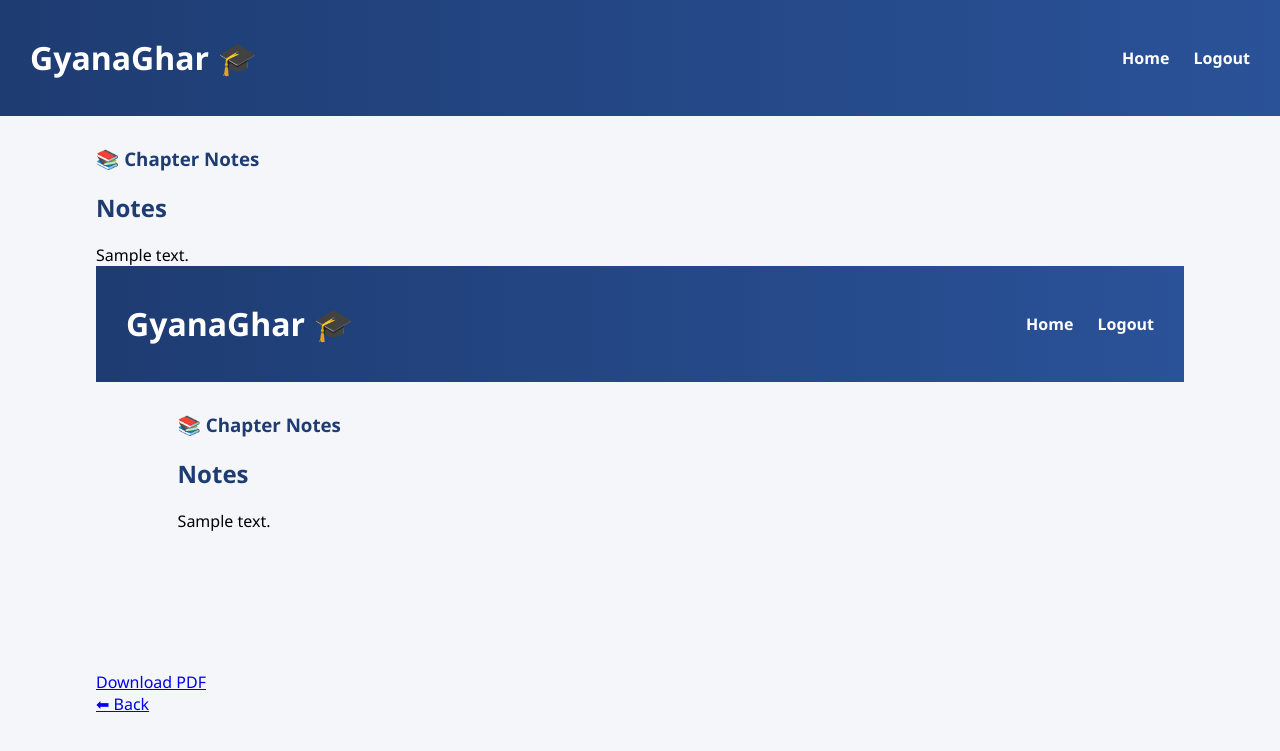
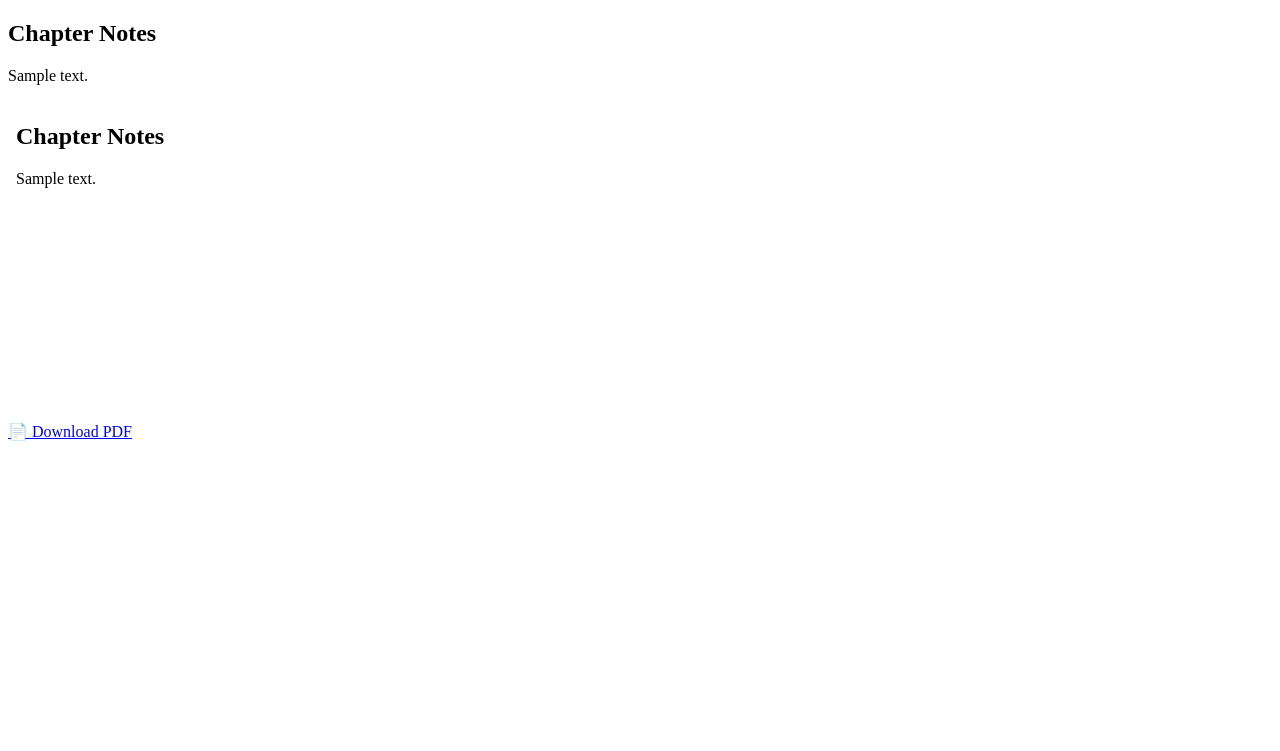
Before and after one commit to Rahul-web087/GyanaGhar, a Flask app: page /chapter/1 in a window 1280 px wide. Shown: the top 751 px of the page. Run offline with Flask 3, Linux system fonts and the light colour scheme; a user stored in the database is signed in; tables that the repository leaves empty hold one stand-in row (values such as "Sample post").

Commit message:
update note

```diff
--- a/app.py
+++ b/app.py
@@ -1845,7 +1845,8 @@ def chapter_page(chapter_id):
 
     return render_template(
         "notes.html",
-        note=note
+        note=note,
+        chapter_id=chapter_id
     )
 
 
--- a/templates/notes.html
+++ b/templates/notes.html
@@ -204,42 +204,96 @@
 
 
 
+<!--<!DOCTYPE html>-->
+<!--<html>-->
+<!--<head>-->
+
+<!--<title>Notes - GyanaGhar</title>-->
+
+<!--<link rel="stylesheet" href="{{ url_for('static', filename='style.css') }}">-->
+
+<!--<meta name="viewport" content="width=device-width, initial-scale=1.0">-->
+
+<!--</head>-->
+
+
+<!--<body>-->
+
+<!--<div class="navbar">-->
+
+<!--<h1>GyanaGhar 🎓</h1>-->
+
+<!--<div>-->
+
+<!--<a href="/dashboard">Home</a>-->
+
+<!--<a href="/logout">Logout</a>-->
+
+<!--</div>-->
+
+<!--</div>-->
+
+
+
+<!--<div class="container">-->
+
+<!--<h3>📚 Chapter Notes</h3>-->
+
+<!--<h2>Notes</h2>-->
+
+<!--{% if note %}-->
+
+<!--<div>-->
+
+<!--{{ note.content | safe }}-->
+
+<!--</div>-->
+
+<!--{% if note.video_link %}-->
+
+<!--<iframe width="100%" height="400"-->
+<!--src="{{ note.video_link }}"-->
+<!--frameborder="0"-->
+<!--allowfullscreen>-->
+<!--</iframe>-->
+
+<!--{% endif %}-->
+
+<!--{% if note.pdf_file %}-->
+
+<!--<a href="{{ note.pdf_file }}" target="_blank">-->
+<!--Download PDF-->
+<!--</a>-->
+
+<!--{% endif %}-->
+
+<!--{% else %}-->
+
+<!--<p>No notes available yet.</p>-->
+
+<!--{% endif %}-->
+
+<!--<br>-->
+
+<!--<a href="javascript:history.back()">⬅ Back</a>-->
+
+<!--</div>-->
+
+
+<!--</body>-->
+<!--</html>-->
+
+
+
 <!DOCTYPE html>
 <html>
 <head>
-
-<title>Notes - GyanaGhar</title>
-
-<link rel="stylesheet" href="{{ url_for('static', filename='style.css') }}">
-
-<meta name="viewport" content="width=device-width, initial-scale=1.0">
-
+<title>Notes</title>
 </head>
-
 
 <body>
 
-<div class="navbar">
-
-<h1>GyanaGhar 🎓</h1>
-
-<div>
-
-<a href="/dashboard">Home</a>
-
-<a href="/logout">Logout</a>
-
-</div>
-
-</div>
-
-
-
-<div class="container">
-
-<h3>📚 Chapter Notes</h3>
-
-<h2>Notes</h2>
+<h2>Chapter Notes</h2>
 
 {% if note %}
 
@@ -249,20 +303,24 @@
 
 </div>
 
+<br>
+
 {% if note.video_link %}
-
-<iframe width="100%" height="400"
+<iframe width="560" height="315"
 src="{{ note.video_link }}"
 frameborder="0"
 allowfullscreen>
 </iframe>
+{% endif %}
 
-{% endif %}
+<br>
 
 {% if note.pdf_file %}
 
 <a href="{{ note.pdf_file }}" target="_blank">
-Download PDF
+
+📄 Download PDF
+
 </a>
 
 {% endif %}
@@ -273,12 +331,5 @@ Download PDF
 
 {% endif %}
 
-<br>
-
-<a href="javascript:history.back()">⬅ Back</a>
-
-</div>
-
-
 </body>
 </html>
```
Also changed, not shown: templates/chapters.html (+72 -42 lines), templates/dashboard.html (+4 -4 lines), templates/subjects.html (+62 -12 lines).
